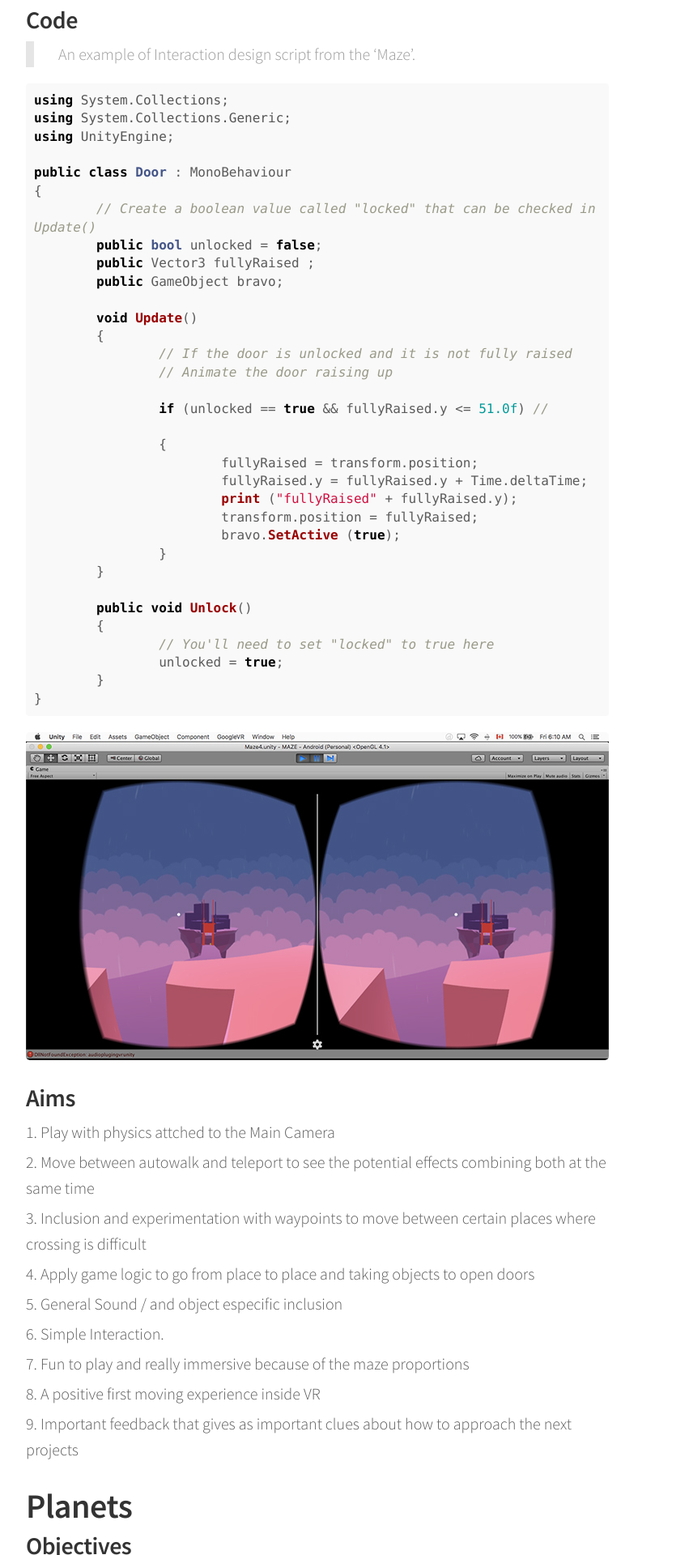
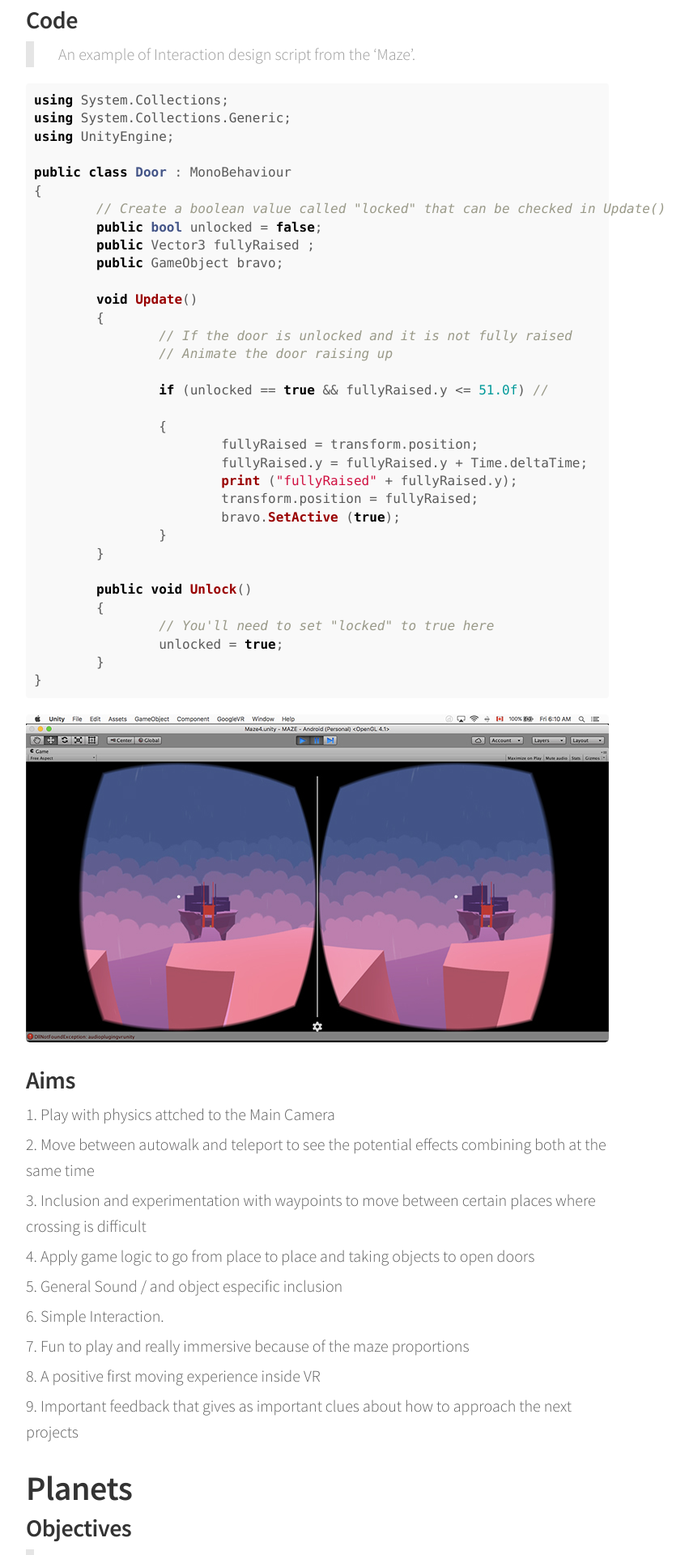
Before and after one commit to bernatferragut/FutureWeb-blog, a Jekyll site: the page built from vr.md, in a window 1280 px wide. Shown: the part 1070-2990 px from the top of the page at 81% size, without its empty margins (248-1099 px from the left). Built offline with Jekyll 4.4.1, drawn with Linux system fonts in a browser that asks for light colours; nearby versions of some CDN libraries.

Commit message:
Update _typography.scss
white-space: pre;

```diff
--- a/_sass/_typography.scss
+++ b/_sass/_typography.scss
@@ -171,10 +171,12 @@ blockquote {
 
 code,
 pre {
+  white-space: pre;
   font-family: $code-font;
 }
 
 code {
+  white-space: pre;
   padding: .25em .5em;
   font-size: 85%;
   color: $code-color;
@@ -183,6 +185,7 @@ code {
 }
 
 pre {
+  white-space: pre;
   display: block;
   margin-top: 0;
   margin-bottom: 1rem;
@@ -197,6 +200,7 @@ pre {
 }
 
 pre code {
+  white-space: pre;
   padding: 0;
   font-size: 100%;
   color: inherit;
```
